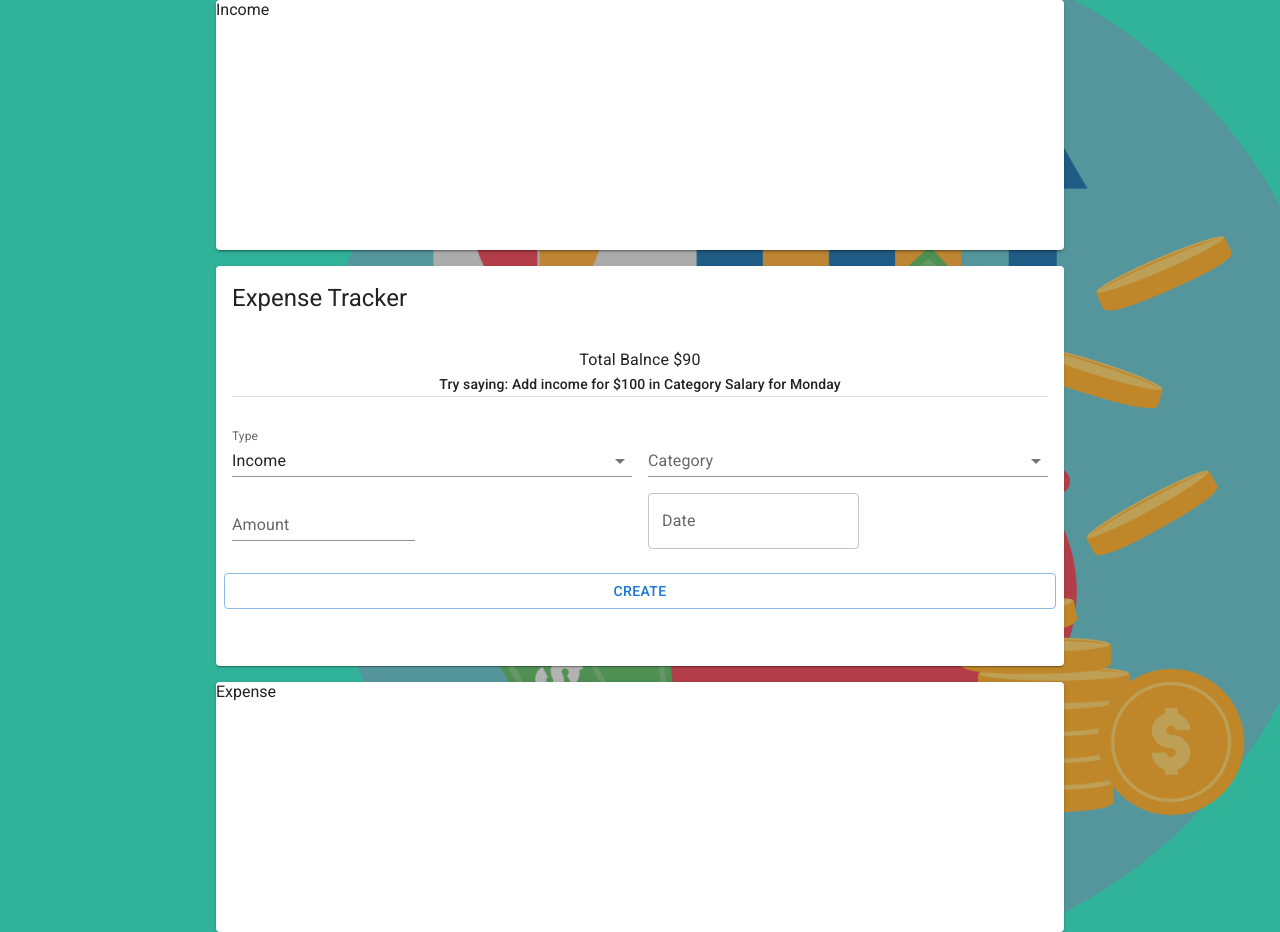
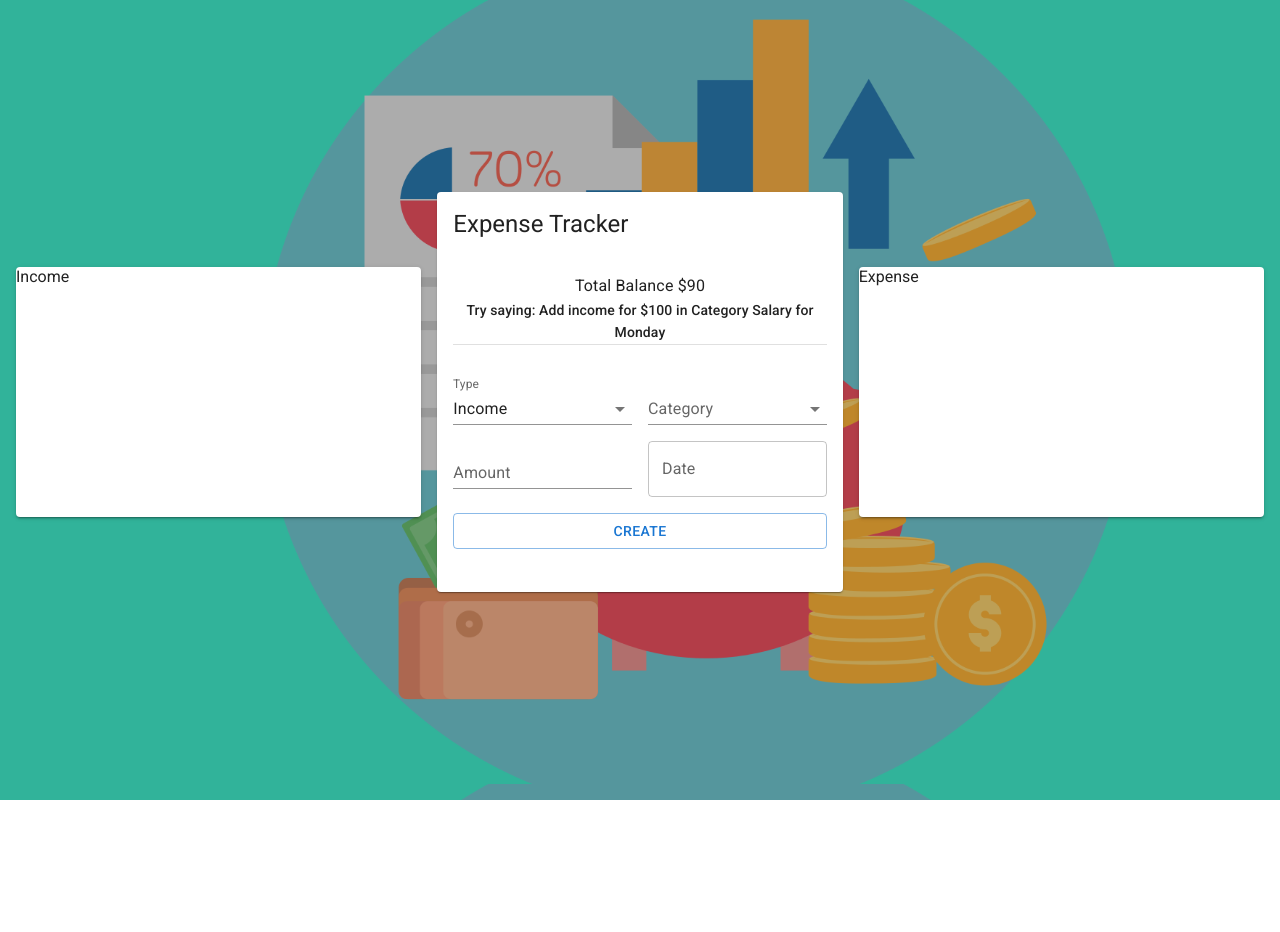
Before and after one commit to Jobayer98/Expense-Tracker, a React (Vite) app in the folder client/: page / in a window 1280 px wide. After the commit the page ends 800 px from the top, so only its background shows below. Built offline with nearby package versions, Linux system fonts and the light colour scheme.

Commit message:
get data from Form successfuly

```diff
--- a/client/package.json
+++ b/client/package.json
@@ -17,7 +17,8 @@
     "@mui/x-date-pickers": "^6.8.0",
     "dayjs": "^1.11.8",
     "react": "^18.2.0",
-    "react-dom": "^18.2.0"
+    "react-dom": "^18.2.0",
+    "react-hook-form": "^7.45.0"
   },
   "devDependencies": {
     "@types/react": "^18.0.37",
--- a/client/src/App.jsx
+++ b/client/src/App.jsx
@@ -14,13 +14,13 @@ const App = () => {
       alignItems={"center"}
       style={{ minHeight: "100vh" }}
     >
-      <Grid item xs={12} sm={8}>
+      <Grid item xs={12} sm={8} md={4}>
         <Income />
       </Grid>
-      <Grid item xs={12} sm={8}>
+      <Grid item xs={12} sm={8} md={4}>
         <Tracker />
       </Grid>
-      <Grid item xs={12} sm={8}>
+      <Grid item xs={12} sm={8} md={4}>
         <Expense />
       </Grid>
     </Grid>
--- a/client/src/components/ExpenseTracker/Tracker.jsx
+++ b/client/src/components/ExpenseTracker/Tracker.jsx
@@ -1,7 +1,5 @@
 import {
-  Button,
   Card,
-  CardActions,
   CardContent,
   CardHeader,
   Divider,
@@ -15,7 +13,7 @@ const Tracker = () => {
       <CardHeader title="Expense Tracker" />
       <CardContent>
         <Typography variant="subtitle1" align="center">
-          Total Balnce $90
+          Total Balance $90
         </Typography>
         <Typography variant="subtitle2" align="center">
           Try saying: Add income for $100 in Category Salary for Monday
@@ -26,11 +24,6 @@ const Tracker = () => {
         <Typography> {/* speech conten */} </Typography>
         <FormData />
       </CardContent>
-      <CardActions>
-        <Button variant="outlined" fullWidth>
-          Create
-        </Button>
-      </CardActions>
     </Card>
   );
 };
--- a/client/src/components/FormData/FormData.jsx
+++ b/client/src/components/FormData/FormData.jsx
@@ -1,8 +1,14 @@
-import { Autocomplete, FormControl, Grid, TextField } from "@mui/material";
+import {
+  Autocomplete,
+  Button,
+  FormControl,
+  Grid,
+  TextField,
+} from "@mui/material";
 import { DatePicker } from "@mui/x-date-pickers/DatePicker";
 import { LocalizationProvider } from "@mui/x-date-pickers/LocalizationProvider";
 import { AdapterDayjs } from "@mui/x-date-pickers/AdapterDayjs";
-// import { useState } from "react";
+import { useForm } from "react-hook-form";
 
 const typeData = [{ title: "Income" }, { title: "Expense" }];
 
@@ -17,8 +23,13 @@ const category = [
 ];
 
 const FormData = () => {
+  const { register, handleSubmit } = useForm();
+  const onSubmit = (data) => {
+    console.log(data);
+  };
   return (
     <FormControl fullWidth>
+      <form onSubmit={handleSubmit(onSubmit)}>
         <Grid container spacing={2}>
           <Grid item xs={6}>
             <Autocomplete
@@ -34,6 +45,7 @@ const FormData = () => {
                   }}
                   label="Type"
                   variant="standard"
+                  {...register("type")}
                 />
               )}
             />
@@ -44,19 +56,32 @@ const FormData = () => {
               options={category}
               getOptionLabel={(option) => option.title}
               renderInput={(params) => (
-              <TextField {...params} label="Category" variant="standard" />
+                <TextField
+                  {...params}
+                  label="Category"
+                  variant="standard"
+                  {...register("category")}
+                />
               )}
             />
           </Grid>
           <Grid item xs={6}>
-          <TextField label="Amount" variant="standard" />
+            <TextField
+              label="Amount"
+              variant="standard"
+              {...register("amount")}
+            />
           </Grid>
           <Grid item xs={6}>
             <LocalizationProvider dateAdapter={AdapterDayjs}>
-            <DatePicker label="Date" />
+              <DatePicker label="Date" {...register("date")} />
             </LocalizationProvider>
           </Grid>
         </Grid>
+        <Button type="submit" sx={{ my: "16px" }} variant="outlined" fullWidth>
+          Create
+        </Button>
+      </form>
     </FormControl>
   );
 };
--- a/client/src/index.css
+++ b/client/src/index.css
@@ -13,4 +13,5 @@ body {
     ),
     url("./assets/money.png");
   background-size: cover;
+  padding: 0 16px;
 }
```
Also changed, not shown: 1 other file (tests, documents, lock files or other folders). Lines whose indentation alone changed are shown as unchanged.
